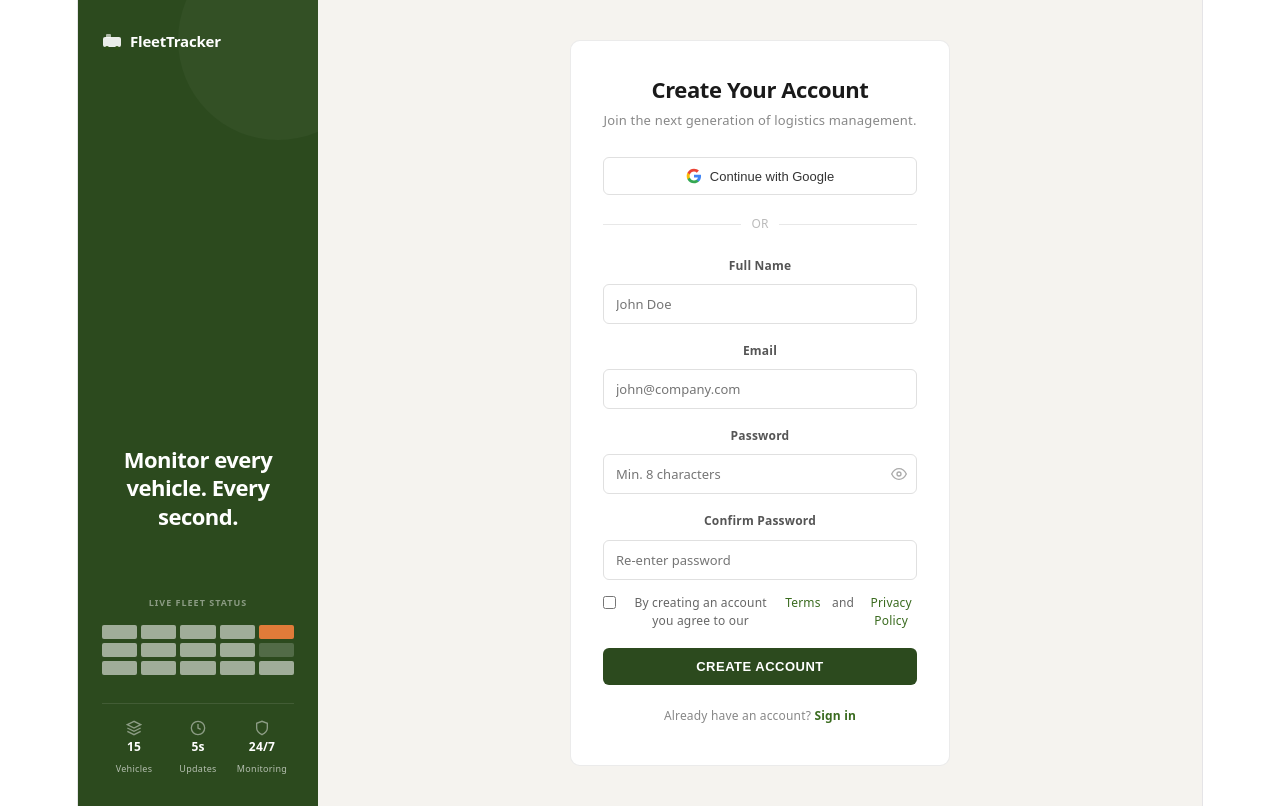
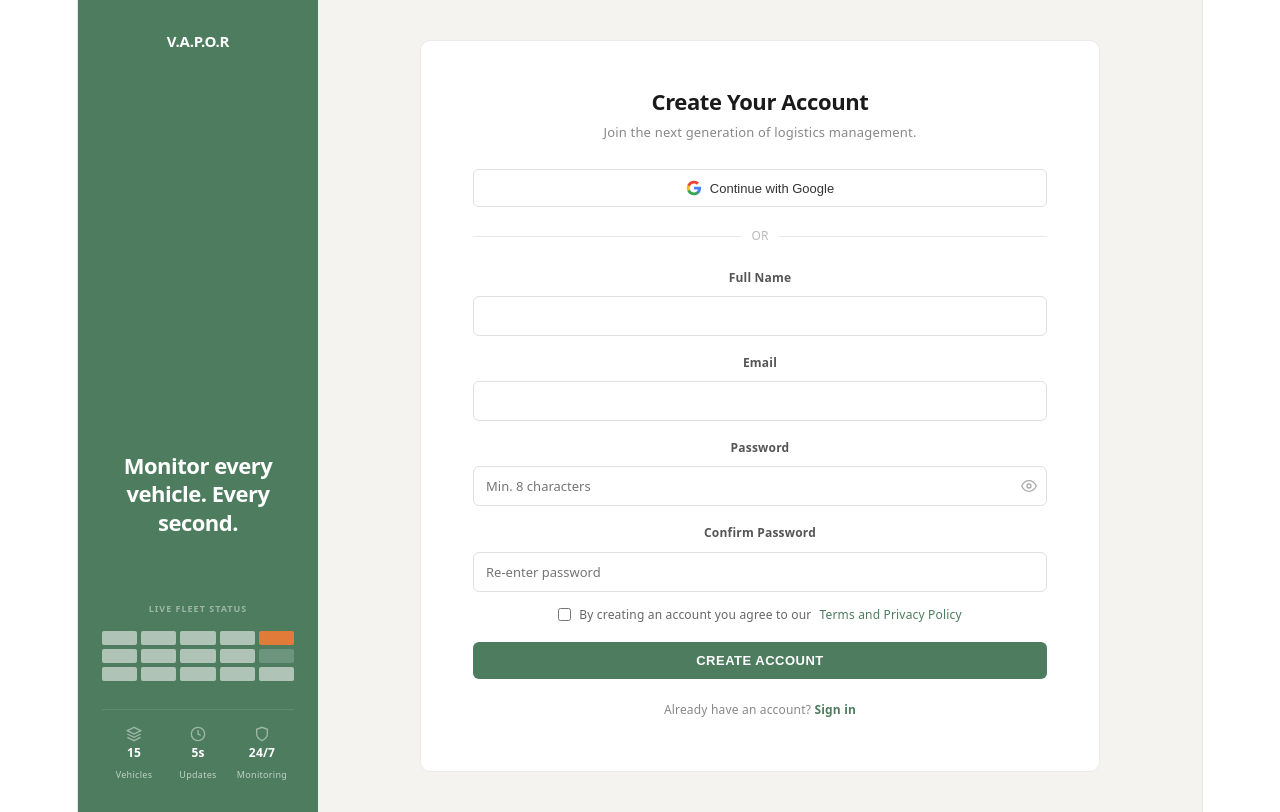
Before and after one commit to COS301-SE-2026/Vehicle-Analytics-Platform, a React app in the folder frontend/: page /signup in a window 1280 px wide. Built offline with nearby package versions, Linux system fonts and the light colour scheme; the HTML template or start-up script is replaced by a standard one; what aws-amplify would draw is missing.

Commit message:
style: update colours, layout and sidebar improvements

```diff
--- a/frontend/src/components/AuthLayout.css
+++ b/frontend/src/components/AuthLayout.css
@@ -10,11 +10,11 @@
   font-family: 'DM Sans', system-ui, sans-serif;
 }
 
-/* ── Left panel ── */
+/*Left panel*/
 .auth-left {
   width: 240px;
   min-width: 240px;
-  background-color: #2c4a1e;
+  background-color: #4D7C5F;
   display: flex;
   flex-direction: column;
   padding: 28px 24px 24px;
@@ -22,20 +22,10 @@
   overflow: hidden;
 }
 
-.auth-left::before {
-  content: '';
-  position: absolute;
-  top: -60px;
-  right: -60px;
-  width: 200px;
-  height: 200px;
-  border-radius: 50%;
-  background: rgba(255,255,255,0.03);
-}
-
 .auth-logo {
   display: flex;
   align-items: center;
+  justify-content: center;
   gap: 8px;
   color: white;
   font-size: 15px;
@@ -115,23 +105,22 @@
   letter-spacing: 0.3px;
 }
 
-/* ── Right panel ── */
+/*--Right panel--*/
 .auth-right {
   flex: 1;
   background: #f5f3ef;
   display: flex;
   align-items: center;
   justify-content: center;
-  padding: 40px 24px;
+  padding: 40px 60px;
 }
 
-/* ── Shared form card ── */
 .auth-card {
   background: white;
   border-radius: 10px;
-  padding: 36px 32px;
+  padding: 48px 52px;
   width: 100%;
-  max-width: 380px;
+  max-width: 680px;
   border: 1px solid rgba(0,0,0,0.08);
 }
 
@@ -218,7 +207,7 @@
 }
 
 .field-group input:focus {
-  border-color: #3a6b1f;
+  border-color: #4D7C5F;
   box-shadow: 0 0 0 3px rgba(58,107,31,0.08);
 }
 
@@ -260,7 +249,7 @@
   transition: background 0.3s;
 }
 
-.strength-seg.active { background: #3a6b1f; }
+.strength-seg.active { background: #4D7C5F; }
 
 .strength-hints {
   display: grid;
@@ -277,7 +266,7 @@
   gap: 4px;
 }
 
-.strength-hint.met { color: #3a6b1f; }
+.strength-hint.met { color: #4D7C5F; }
 
 .strength-hint::before {
   content: '●';
@@ -293,20 +282,23 @@
   font-size: 12px;
   color: #666;
   line-height: 1.5;
+  flex-wrap: wrap;
+  justify-content: center;
 }
 
 .checkbox-row input[type="checkbox"] {
   margin-top: 2px;
-  accent-color: #3a6b1f;
+  accent-color: #4D7C5F;
+  flex-shrink: 0;
 }
 
-.checkbox-row a { color: #3a6b1f; text-decoration: none; }
+.checkbox-row a { color: #4D7C5F; text-decoration: none; }
 
 /* Primary CTA */
 .btn-primary {
   width: 100%;
   padding: 11px;
-  background: #2c4a1e;
+  background: #4D7C5F;
   color: white;
   border: none;
   border-radius: 6px;
@@ -318,7 +310,7 @@
   margin-top: 4px;
 }
 
-.btn-primary:hover { background: #3a6b1f; }
+.btn-primary:hover { background: #4D7C5F; }
 .btn-primary:disabled { background: #aaa; cursor: not-allowed; }
 
 /* Footer link */
@@ -330,7 +322,7 @@
 }
 
 .auth-footer-link a {
-  color: #3a6b1f;
+  color: #4D7C5F;
   font-weight: 600;
   text-decoration: none;
 }
@@ -344,7 +336,7 @@
 }
 
 .space-between a {
-  color: #3a6b1f;
+  color: #4D7C5F;
   text-decoration: none;
   font-weight: 500;
 }
--- a/frontend/src/components/AuthLayout.jsx
+++ b/frontend/src/components/AuthLayout.jsx
@@ -10,13 +10,7 @@ export default function AuthLayout({ children }) {
     <div className="auth-root">
       <div className="auth-left">
         <div className="auth-logo">
-          <svg width="20" height="20" viewBox="0 0 20 20" fill="none">
-            <rect x="1" y="6" width="18" height="10" rx="2" fill="white" fillOpacity="0.9"/>
-            <rect x="4" y="3" width="5" height="4" rx="1" fill="white" fillOpacity="0.6"/>
-            <circle cx="5" cy="17" r="2" fill="#2D5016"/>
-            <circle cx="15" cy="17" r="2" fill="#2D5016"/>
-          </svg>
-          <span>FleetTracker</span>
+          <span>V.A.P.O.R</span>
         </div>
 
         <div className="auth-hero">
--- a/frontend/src/pages/LoginPage.jsx
+++ b/frontend/src/pages/LoginPage.jsx
@@ -65,7 +65,6 @@ export default function LoginPage() {
               <input
                 id="password" name="password"
                 type={showPass ? 'text' : 'password'}
-                placeholder="••••••••"
                 value={form.password} onChange={handleChange} required
               />
               <button type="button" className="password-toggle" onClick={() => setShowPass((v) => !v)} aria-label="Toggle password">
--- a/frontend/src/pages/SignupPage.jsx
+++ b/frontend/src/pages/SignupPage.jsx
@@ -74,7 +74,6 @@ export default function SignupPage() {
             <label htmlFor="name">Full Name</label>
             <input
               id="name" name="name" type="text"
-              placeholder="John Doe"
               value={form.name} onChange={handleChange} required
             />
           </div>
@@ -83,7 +82,6 @@ export default function SignupPage() {
             <label htmlFor="email">Email</label>
             <input
               id="email" name="email" type="email"
-              placeholder="john@company.com"
               value={form.email} onChange={handleChange} required
             />
           </div>
@@ -140,8 +138,7 @@ export default function SignupPage() {
 
           <label className="checkbox-row">
             <input type="checkbox" checked={agreed} onChange={(e) => setAgreed(e.target.checked)} />
-            By creating an account you agree to our{' '}
-            <a href="/terms">Terms</a>&nbsp;and&nbsp;<a href="/privacy">Privacy Policy</a>
+              By creating an account you agree to our <a href="/terms">Terms and Privacy Policy</a>
           </label>
 
           <button className="btn-primary" type="submit" disabled={loading}>
--- a/frontend/src/pages/VerifyPage.jsx
+++ b/frontend/src/pages/VerifyPage.jsx
@@ -5,7 +5,7 @@ import './VerifyPage.css';
 import { confirmSignUp, resendSignUpCode } from 'aws-amplify/auth';
 
 const CODE_LENGTH = 6;
-const EXPIRY_SECONDS = 9 * 60 + 47;
+const EXPIRY_SECONDS = 5 * 60;
 
 export default function VerifyPage() {
   const navigate = useNavigate();
```
Also changed, not shown: 1 other file (tests, documents, lock files or other folders).
